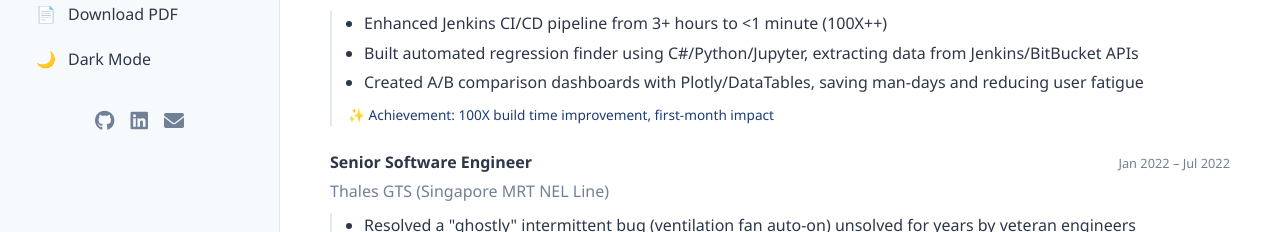
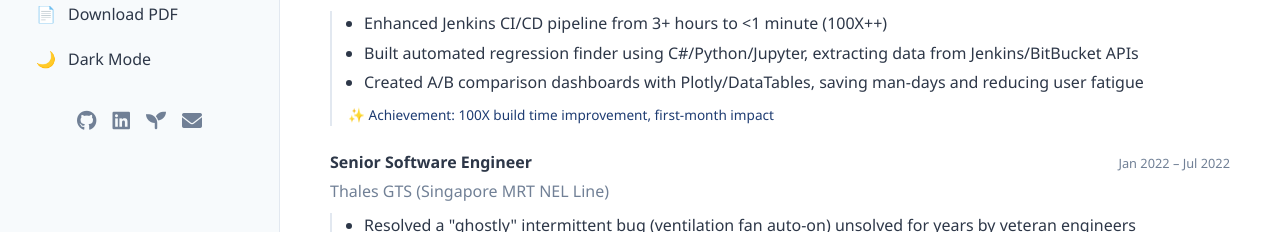
Before and after one commit to jiunnhwa/jiunnhwa.github.io, a Jekyll site: the page built from index.md, in a window 1280 px wide and 900 px high, scrolled down 518 px. Shown: the part 668-900 px from the top of the window. Built offline with Jekyll 4.4.1, drawn with Linux system fonts in a browser that asks for light colours.

Commit message:
add e27 social link

```diff
--- a/_includes/sidebar.html
+++ b/_includes/sidebar.html
@@ -26,8 +26,9 @@
     {% endfor %}
 
     <div class="social-links">
-        <a href="https://github.com/jiunnhwa" target="_blank"><i class="fab fa-github"></i></a>
-        <a href="https://linkedin.com/in/zeonchan" target="_blank"><i class="fab fa-linkedin"></i></a>
-        <a href="mailto:zeonchan01@gmail.com"><i class="fas fa-envelope"></i></a>
+        <a href="https://github.com/jiunnhwa" target="_blank" title="GitHub"><i class="fab fa-github"></i></a>
+        <a href="https://linkedin.com/in/zeonchan" target="_blank" title="LinkedIn"><i class="fab fa-linkedin"></i></a>
+        <a href="https://e27.co/user/jiunn/" target="_blank" title="e27"><i class="fas fa-seedling"></i></a>
+        <a href="mailto:zeonchan01@gmail.com" title="Email"><i class="fas fa-envelope"></i></a>
     </div>
 </div>
```
